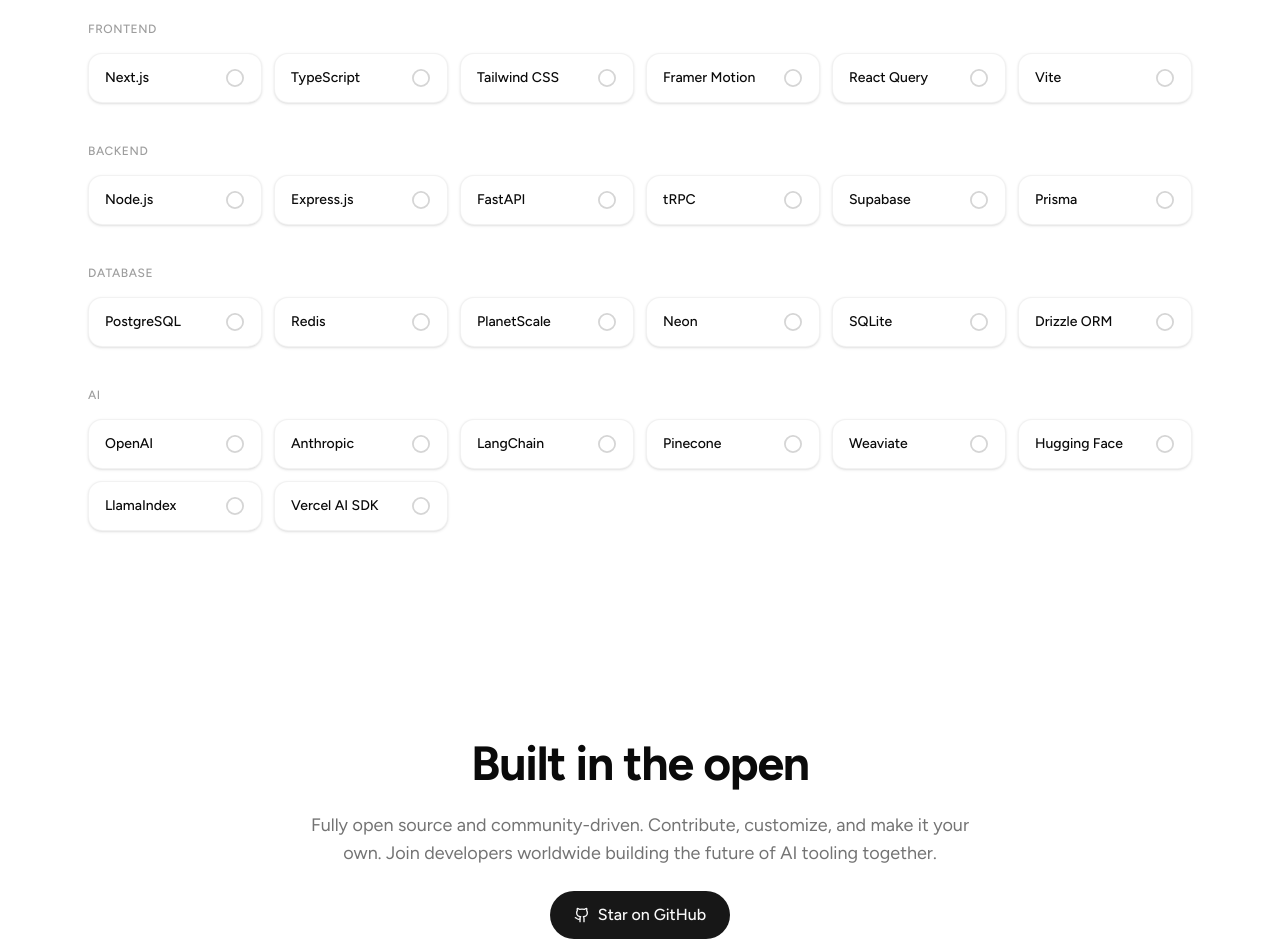
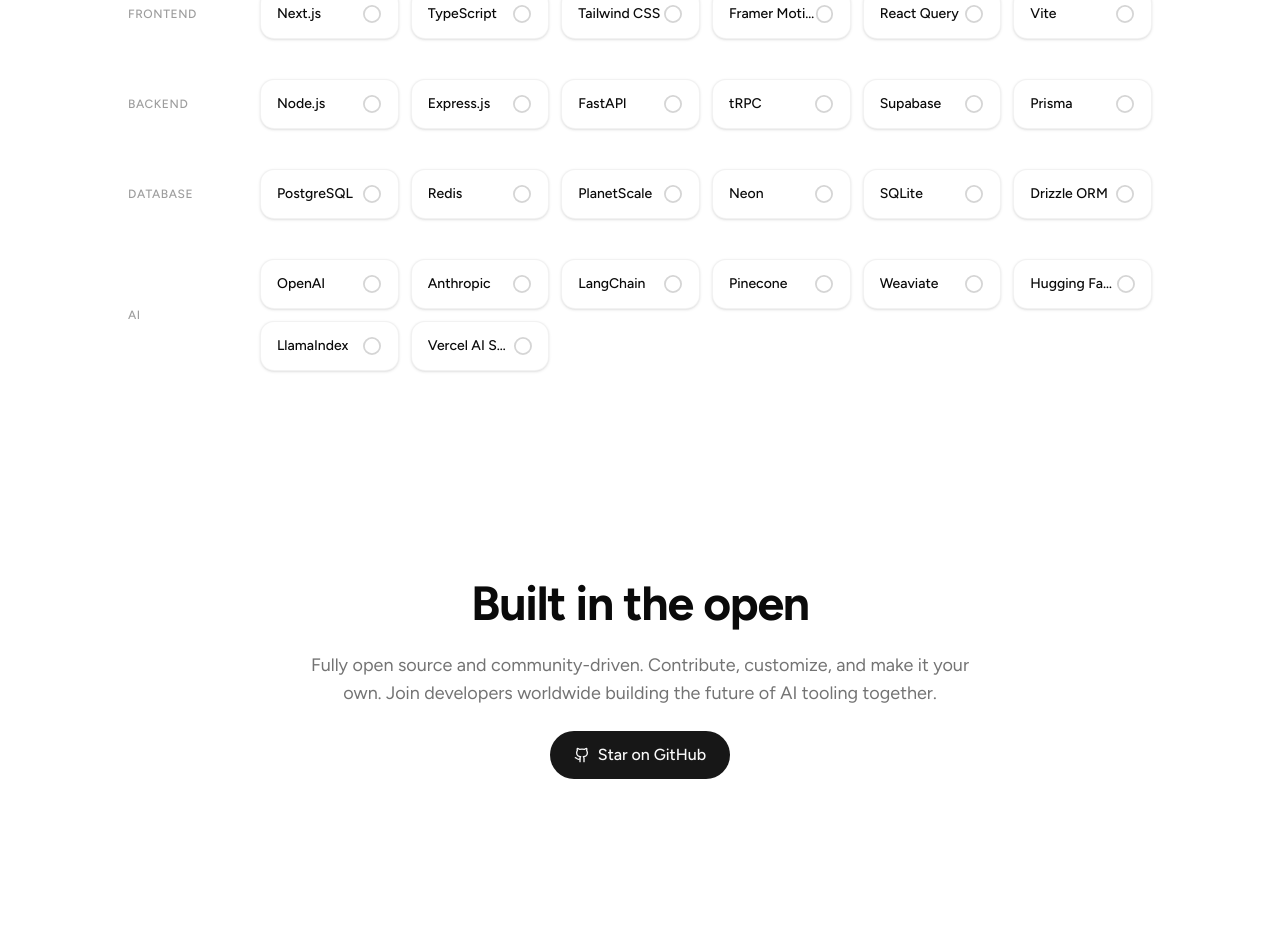
Before and after one commit to harrybaines/create-ai-stack, a Next.js app: page / in a window 1280 px wide. Shown: the part 1792-2744 px from the top of the page. Built offline with nearby package versions, Linux system fonts and the light colour scheme.

Commit message:
nicer tech stack section for now and GH link

```diff
--- a/app/components/footer.tsx
+++ b/app/components/footer.tsx
@@ -1,3 +1,4 @@
+import { config } from "@/lib/config";
 import { Github, Terminal, Twitter } from "lucide-react";
 
 export default function Footer() {
@@ -48,7 +49,7 @@
           <div className="space-y-4">
             <h4 className="font-medium">Community</h4>
             <div className="flex gap-4">
-              <a href="#" className="text-muted-foreground hover:text-foreground transition-colors">
+              <a href={config.github.url} target="_blank" rel="noopener noreferrer" className="text-muted-foreground hover:text-foreground transition-colors">
                 <Github className="w-5 h-5" />
               </a>
               <a href="#" className="text-muted-foreground hover:text-foreground transition-colors">
--- a/app/components/hero-section.tsx
+++ b/app/components/hero-section.tsx
@@ -1,12 +1,13 @@
 "use client";
 
+import { config } from "@/lib/config";
 import { motion } from "framer-motion";
 import { ArrowRight, BookOpen, Check, Github, Terminal } from "lucide-react";
 import CopyableCommand from "./copyable-command";
 
 export default function HeroSection() {
   return (
-    <div className="relative max-w-7xl mx-auto px-6 py-20 xl:py-32 3xl:py-60">
+    <div className="relative max-w-7xl mx-auto px-6 py-20 xl:py-28 3xl:py-60">
       <div className="grid grid-cols-1 lg:grid-cols-2 gap-16 lg:gap-20 items-center">
         <div className="max-w-2xl">
           <motion.div
@@ -78,11 +79,11 @@
               View Docs
               <ArrowRight className="w-3 h-3 group-hover:translate-x-1 transition-transform" />
             </button>
-            <button className="border border-border px-5 py-2.5 rounded-sm font-medium text-foreground hover:bg-muted/50 hover:border-border/80 transition-all duration-300 flex items-center gap-2 group">
+            <a href={config.github.url} target="_blank" rel="noopener noreferrer" className="border border-border px-5 py-2.5 rounded-sm font-medium text-foreground hover:bg-muted/50 hover:border-border/80 transition-all duration-300 flex items-center gap-2 group">
               <Github className="w-4 h-4" />
               View on GitHub
               <ArrowRight className="w-3 h-3 group-hover:translate-x-1 transition-transform" />
-            </button>
+            </a>
           </motion.div>
         </div>
 
--- a/app/components/navbar.tsx
+++ b/app/components/navbar.tsx
@@ -1,4 +1,5 @@
-import Image from "next/image"
+import { config } from "@/lib/config";
+import Image from "next/image";
 
 export default function Navbar() {
   return (
@@ -16,7 +17,7 @@
             <a href="#examples" className="text-muted-foreground hover:text-foreground transition-colors">
               Examples
             </a>
-            <a href="https:" className="text-muted-foreground hover:text-foreground transition-colors">
+            <a href={config.github.url} target="_blank" rel="noopener noreferrer" className="text-muted-foreground hover:text-foreground transition-colors">
               GitHub
             </a>
           </div>
--- a/app/components/open-source-section.tsx
+++ b/app/components/open-source-section.tsx
@@ -1,5 +1,6 @@
 "use client";
 
+import { config } from "@/lib/config";
 import { motion } from "framer-motion";
 import { Github } from "lucide-react";
 
@@ -25,10 +26,10 @@
           animate={{ opacity: 1, y: 0 }}
           transition={{ duration: 0.4, delay: 0.2, ease: "easeOut" }}
         >
-          <button className="bg-primary text-primary-foreground px-6 py-3 rounded-full font-medium hover:bg-primary/90 transition-all duration-300 flex items-center gap-2 group mx-auto">
+          <a href={config.github.url} target="_blank" rel="noopener noreferrer" className="bg-primary text-primary-foreground px-6 py-3 rounded-full font-medium hover:bg-primary/90 transition-all duration-300 inline-flex items-center gap-2 group mx-auto">
             <Github className="w-4 h-4" />
             Star on GitHub
-          </button>
+          </a>
         </motion.div>
       </motion.div>
     </div>
--- a/app/components/tech-stack-selector.tsx
+++ b/app/components/tech-stack-selector.tsx
@@ -92,23 +92,24 @@
       </motion.div>
 
       <motion.div
-        className="space-y-10"
+        className="max-w-5xl mx-auto"
         initial={{ opacity: 0 }}
         animate={{ opacity: 1 }}
         transition={{ duration: 0.4, delay: 0.2, ease: "easeOut" }}
       >
+        <div className="grid grid-cols-1 lg:grid-cols-[100px_1fr] gap-x-8 gap-y-10">
           {techCategories.map((category, categoryIndex) => (
             <motion.div
               key={categoryIndex}
-            className="space-y-4"
+              className="contents"
               initial={{ opacity: 0, y: 20 }}
               animate={{ opacity: 1, y: 0 }}
               transition={{ duration: 0.4, delay: 0.3 + categoryIndex * 0.1, ease: "easeOut" }}
             >
-            <h3 className="text-xs font-mono font-medium text-muted-foreground/70 uppercase tracking-wider mb-4">
+              <h3 className="text-xs font-mono font-medium text-muted-foreground/70 uppercase tracking-wider mb-4 lg:mb-0 lg:flex lg:items-center lg:h-full">
                 {category.name}
               </h3>
-            <div className="grid grid-cols-2 sm:grid-cols-3 lg:grid-cols-6 gap-3">
+              <div className="grid grid-cols-2 sm:grid-cols-3 lg:grid-cols-6 gap-3 mb-10 lg:mb-0">
                 {category.items.map((tech) => {
                   const isSelected = selectedTech.has(tech.id);
                   return (
@@ -147,6 +148,7 @@
               </div>
             </motion.div>
           ))}
+        </div>
       </motion.div>
 
       {selectedTech.size > 0 && (
--- /dev/null
+++ b/lib/config.ts
@@ -0,0 +1,10 @@
+export const config = {
+  github: {
+    url: "https://github.com/harrybaines/create-ai-stack",
+  },
+  app: {
+    name: "create-ai-stack",
+    description:
+      "Build AI applications quickly with production-ready templates.",
+  },
+} as const;
```
Lines whose indentation alone changed are shown as unchanged.
